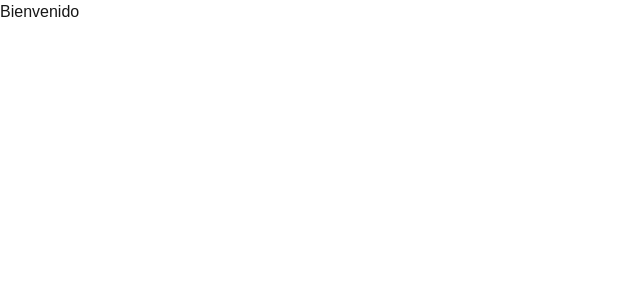
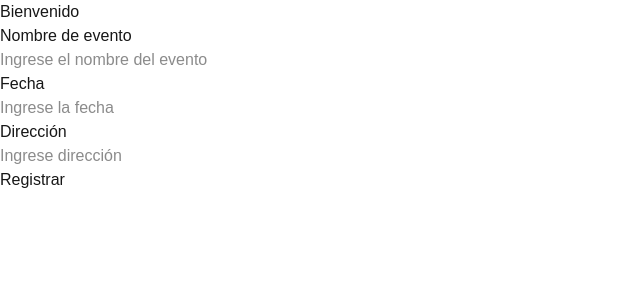
Before and after one commit to Zyrozk/Evaluacion3, a Next.js app in the folder eva/: page / in a window 1280 px wide. Shown: the top 300 px of the page, without its empty margins (0-640 px from the left). Built offline with nearby package versions, Linux system fonts and the light colour scheme.

Commit message:
Registro
Quedo funcional el registro, sin validaciones.

```diff
--- a/eva/src/app/page.tsx
+++ b/eva/src/app/page.tsx
@@ -46,14 +46,15 @@ useEffect(() =>{
     let listado = JSON.parse(lisEvento)
     setEventos(listado)
   }
-})
-
+},[])
 
 const handleRegistrarEvento = ()=>{
-  const lista = [...eventos,evento]
-  setEventos(lista)
-  setEvento(initialStateEvento)
-  alert("Ingreso un nuevo evento")
+  miStorage.setItem("eventos",JSON.stringify([...eventos, evento]))
+  }
+  const handleEvento = (name:string, value:string)=>{
+    setEvento(
+      {...evento, [name] : value }
+    )
   }
 
 
@@ -71,6 +72,26 @@ const handleProyecto = ()=>{
 return (
   <form>
     <h1>Bienvenido</h1>
+    <label>Nombre de evento</label><br/>
+    <input
+        name="nombreEven"
+        type="text"
+        placeholder="Ingrese el nombre del evento"
+        onChange={(e)=>{handleEvento(e.currentTarget.name,e.currentTarget.value)}}/><br/>
+      <label>Fecha</label><br/>
+    <input
+        name="fecha"
+        type="text"
+        placeholder="Ingrese la fecha"
+        onChange={(e)=>{handleEvento(e.currentTarget.name,e.currentTarget.value)}}/><br/>
+    <label>Dirección</label><br/>
+    <input
+        name="dirección"
+        type="text"
+        placeholder="Ingrese dirección"
+        onChange={(e)=>{handleEvento(e.currentTarget.name,e.currentTarget.value)}}/><br/>
+    <button
+      onClick={()=>{handleRegistrarEvento()}}>Registrar</button>
   </form>
 )
 }
```
